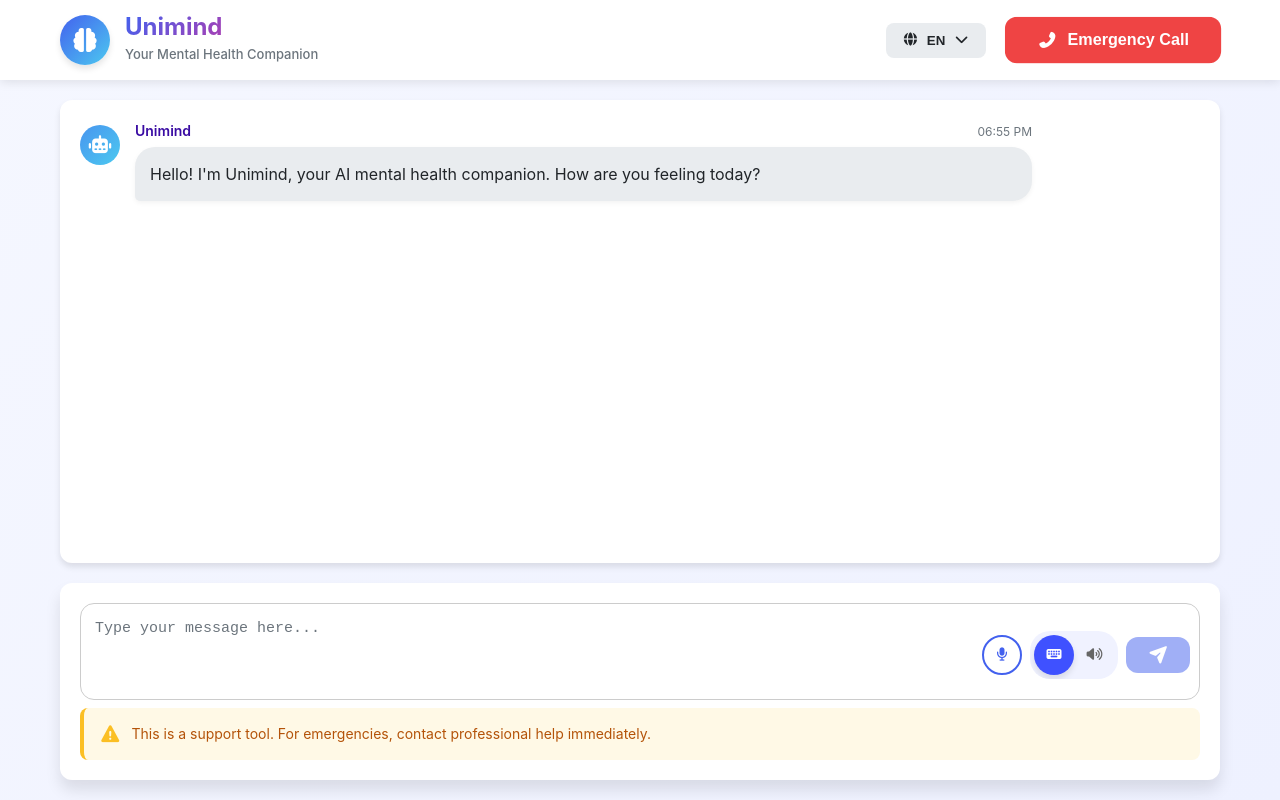
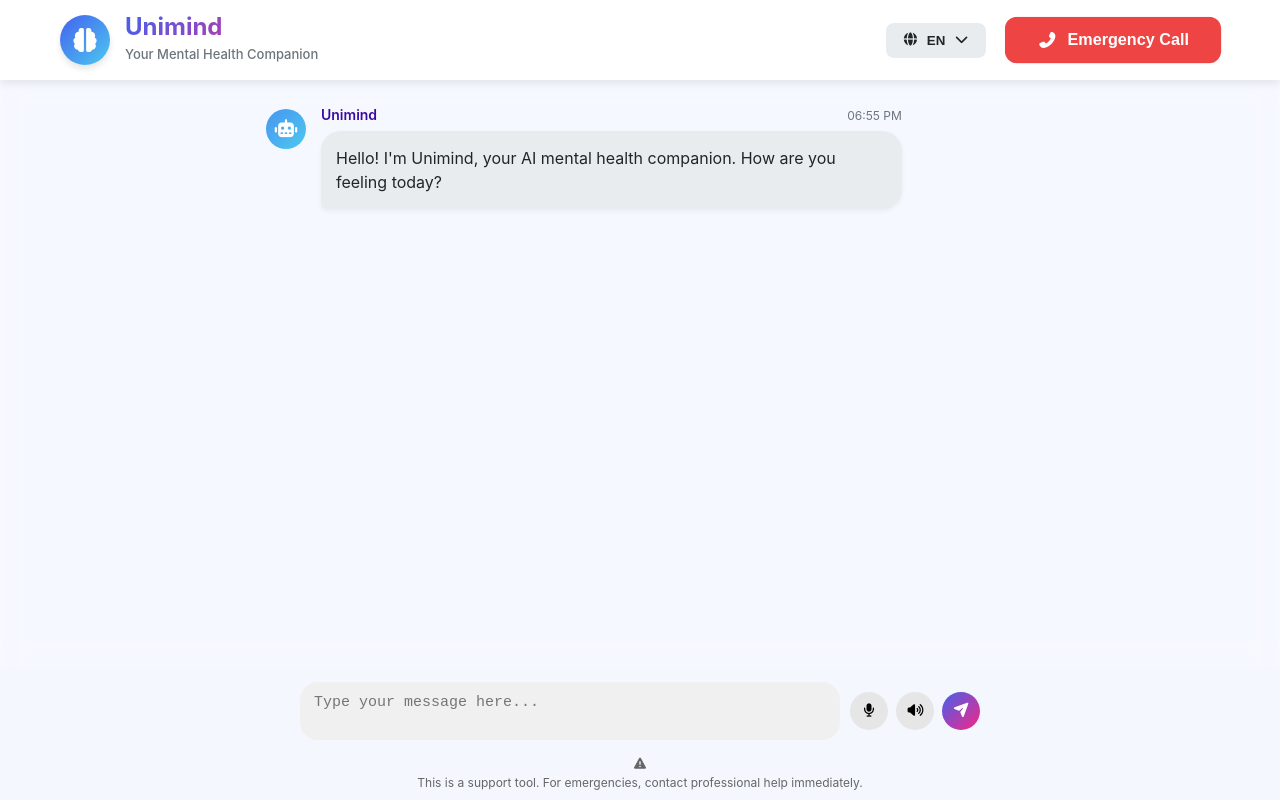
Before and after one commit to GoldifyPro/Unimind, a React (Vite) app in the folder frontend/: page /chat in a window 1280 px wide. Built offline with nearby package versions, Linux system fonts and the light colour scheme.

Commit message:
changed the layout of the whole page especially chatting area

```diff
--- a/frontend/src/components/ChatPage/ChatPage.css
+++ b/frontend/src/components/ChatPage/ChatPage.css
@@ -1,293 +1,147 @@
+:root {
+  --primary: #5b6cff;
+  --accent: #8f9bff;
+}
+
+/* Page */
 .chat-page {
+  height: 100vh;
   display: flex;
   flex-direction: column;
-  height: 100vh;
-  background: linear-gradient(135deg, #f5f7ff 0%, #eef1ff 100%);
 }
 
+/* Container */
 .chat-container {
   flex: 1;
   display: flex;
   flex-direction: column;
-  max-width: 1200px;
-  width: 100%;
-  margin: 0 auto;
-  padding: 20px;
-  overflow: hidden;
+  position: relative;
 }
 
+/* Chat background (glass effect) */
 .chat-messages {
   flex: 1;
   overflow-y: auto;
-  padding: 20px;
-  background: white;
-  border-radius: var(--radius);
-  box-shadow: var(--shadow);
-  margin-bottom: 20px;
+  background: rgba(255, 255, 255, 0.15);
+  backdrop-filter: blur(12px);
+
+  /* 👇 faded visible border */
+  border-left: 1px solid rgba(255, 255, 255, 0.25);
+  border-right: 1px solid rgba(255, 255, 255, 0.25);
+
+  padding: 24px 0;
+}
+
+.chat-messages-inner {
+  max-width: 780px;          /* controls message width */
+  margin: 0 auto;            /* centers horizontally */
+  padding: 0 16px;           /* small side padding */
   display: flex;
   flex-direction: column;
-  gap: 20px;
+  gap: 12px;
+}
+/* Scrollbar at FAR RIGHT */
+.chat-messages::-webkit-scrollbar {
+  width: 8px;
 }
 
+.chat-messages::-webkit-scrollbar-thumb {
+  background: rgba(90, 90, 90, 0.3);
+  border-radius: 10px;
+}
+
+/* Thinking */
 .thinking-indicator {
   display: flex;
   align-items: center;
-  gap: 15px;
-  padding: 15px 20px;
-  background: var(--gray-light);
-  border-radius: var(--radius);
-  align-self: flex-start;
-  max-width: 250px;
+  gap: 6px;
+  color: #555;
 }
 
-.thinking-dots {
+/* INPUT AREA */
+.chat-input-wrapper {
   display: flex;
-  gap: 5px;
+  justify-content: center;
+  padding: 14px;
 }
 
-.thinking-dots span {
-  width: 8px;
-  height: 8px;
-  border-radius: 50%;
-  background: var(--primary);
-  animation: thinking 1.5s infinite ease-in-out;
+/* Small centered container (almost invisible) */
+.chat-input-glass {
+  width: 100%;
+  max-width: 680px;
+  display: flex;
+  align-items: center;
+  gap: 10px;
 }
 
-.thinking-dots span:nth-child(2) {
-  animation-delay: 0.2s;
+/* Textarea */
+.chat-textarea {
+  flex: 1;
+  background: #f0f0f0;
+  border: none;
+  border-radius: 18px;
+  padding: 12px 14px;
+  resize: none;
+  font-size: 15px;
+  outline: none;
 }
 
-.thinking-dots span:nth-child(3) {
-  animation-delay: 0.4s;
+/* Actions OUTSIDE textarea */
+.chat-actions {
+  display: flex;
+  gap: 8px;
 }
 
-.thinking-indicator p {
-  color: var(--gray);
-  font-weight: 500;
-  margin: 0;
-}
-
-.chat-input-area {
-  background: white;
-  border-radius: var(--radius);
-  box-shadow: var(--shadow-lg);
-  padding: 20px;
-}
-
-.input-controls {
-  display: flex;
-  gap: 10px;
-  margin-bottom: 15px;
-  align-items: center;
-}
-
-.file-upload-btn {
-  position: relative;
-  overflow: hidden;
-}
-
-.response-toggle {
-  display: flex;
-  background: var(--gray-light);
-  border-radius: 30px;
-  padding: 4px;
-  margin-left: auto;
-}
-
-.toggle-btn {
-  width: 40px;
-  height: 40px;
+/* Icon buttons */
+.icon-btn {
+  width: 38px;
+  height: 38px;
   border-radius: 50%;
   border: none;
-  background: transparent;
+  background: #e6e6e6;
+  cursor: pointer;
   display: flex;
   align-items: center;
   justify-content: center;
-  cursor: pointer;
-  transition: var(--transition);
-  color: var(--gray);
 }
 
-.toggle-btn.active {
-  background: white;
-  color: var(--primary);
-  box-shadow: var(--shadow);
+.icon-btn.active {
+  background: var(--primary);
+  color: white;
 }
 
-.toggle-btn:hover {
-  color: var(--primary);
+.icon-btn.recording {
+  background: #ff4d4f;
+  color: white;
 }
 
-.text-input-container {
-  position: relative;
-  width: 100%;
+.icon-btn.send {
+  background: linear-gradient(135deg, var(--primary), var(--accent));
+  color: white;
 }
 
-.chat-textarea {
-  width: 100%;
-  resize: none;
-  padding: 14px 160px 14px 14px; /* RIGHT padding is IMPORTANT */
-  border-radius: 14px;
-  border: 1px solid #ccc;
-  font-size: 15px;
-  line-height: 1.5;
-  outline: none;
+/* Disclaimer */
+.chat-disclaimer {
+  text-align: center;
+  font-size: 12px;
+  color: #666;
+  padding-bottom: 8px;
 }
 
-/* Right controls inside textarea */
-.input-right-controls {
-  position: absolute;
-  top: 50%;
-  right: 10px;
-  transform: translateY(-50%);
-  display: flex;
-  align-items: center;
-  gap: 8px;
-}
-.chat-textarea:focus {
-  border-color: #5b6cff;
-}
-
-.chat-textarea::placeholder {
-  color: var(--gray);
-}
-/* Icon buttons */
-.btn-icon {
-  width: 36px;
-  height: 36px;
-  border-radius: 50%;
-  border: none;
-  display: flex;
-  align-items: center;
-  justify-content: center;
-  cursor: pointer;
-}
-
-.btn-danger {
-  background: #ff4d4f;
-  color: #fff;
-}
-.btn-secondary {
-  background: #e4e7ff;
-  color: #3f51ff;
+@media (min-width: 1400px) {
+  .chat-messages-inner {
+    max-width: 820px;
+  }
 }
 
 
-/* Toggle buttons */
-.response-toggle {
-  display: flex;
-  background: #f0f2ff;
-  border-radius: 20px;
-  overflow: hidden;
-}
-
-.toggle-btn {
-  border: none;
-  padding: 6px 8px;
-  cursor: pointer;
-  background: transparent;
-  color: #666;
-}
-
-.toggle-btn.active {
-  background: #3f51ff;
-  color: white;
-}
-
-.send-btn {
-  width: 36px;
-  height: 36px;
-  border-radius: 50%;
-  padding: 0;
-}
-.send-btn:disabled {
-  opacity: 0.5;
-  cursor: not-allowed;
-}
-
-.input-footer {
-  display: flex;
-  justify-content: space-between;
-  align-items: center;
-  margin-bottom: 15px;
-  font-size: 14px;
-  color: var(--gray);
-}
-
-.recording-indicator {
-  display: flex;
-  align-items: center;
-  gap: 10px;
-  transition: var(--transition);
-}
-
-.recording-pulse {
-  width: 12px;
-  height: 12px;
-  border-radius: 50%;
-  background: var(--danger);
-  animation: pulse 1s infinite;
-}
-
-.response-type-indicator {
-  display: flex;
-  align-items: center;
-  gap: 5px;
-}
-
-.response-type {
-  font-weight: 600;
-  color: var(--primary);
-}
-
-.chat-disclaimer {
-  display: flex;
-  gap: 10px;
-  align-items: flex-start;
-  padding: 15px;
-  background: #fff9e6;
-  border-radius: var(--radius-sm);
-  border-left: 4px solid var(--warning);
-}
-
-.chat-disclaimer i {
-  color: var(--warning);
-  font-size: 18px;
-  margin-top: 2px;
-}
-
-.chat-disclaimer p {
-  margin: 0;
-  font-size: 14px;
-  color: #b45309;
-}
-
+/* RESPONSIVE */
 @media (max-width: 768px) {
-  .chat-container {
-    padding: 10px;
+  .chat-messages {
+    padding: 16px;
   }
 
-  .chat-messages {
-    padding: 15px;
-  }
-
-  .input-controls {
-    flex-wrap: wrap;
-  }
-
-  .text-input-container {
-    flex-direction: column;
-  }
-
-  .send-btn {
-    width: 100%;
-    height: 50px;
-    border-radius: var(--radius);
-  }
-
-  .input-footer {
-    flex-direction: column;
-    gap: 10px;
-    align-items: flex-start;
+  .chat-input-glass {
+    max-width: 100%;
   }
 }
--- a/frontend/src/components/ChatPage/ChatPage.jsx
+++ b/frontend/src/components/ChatPage/ChatPage.jsx
@@ -19,7 +19,6 @@ const ChatPage = () => {
     setResponseType,
     handleSendMessage,
     handleVoiceInput,
-    // handleFileUpload,
     handleKeyPress,
     handleEmergencyCall,
     openEmergencyModal,
@@ -28,11 +27,8 @@ const ChatPage = () => {
 
   return (
     <div className="chat-page">
-      <Navbar
-        onEmergencyClick={openEmergencyModal}
-      />
+      <Navbar onEmergencyClick={openEmergencyModal} />
 
-      {/* Emergency Modal */}
       {emergencyModal && (
         <EmergencyModal
           onEmergencyCall={handleEmergencyCall}
@@ -41,104 +37,85 @@ const ChatPage = () => {
       )}
 
       <div className="chat-container">
-        {/* Chat Messages Area */}
+        {/* Messages */}
         <div className="chat-messages">
+          <div className="chat-messages-inner">
             {messages.map(message => (
-            <Message
-              key={message.id}
-              message={message}
-            />
+              <Message key={message.id} message={message} />
             ))}
 
-          {/* Thinking Indicator */}
             {isThinking && (
               <div className="thinking-indicator">
-              <div className="thinking-dots">
-                <span></span>
-                <span></span>
-                <span></span>
-              </div>
-              <p>{language === 'english' ? 'Unimind is thinking...' : 'Unimind anafikiria...'}</p>
+                <span></span><span></span><span></span>
+                <p>
+                  {language === 'english'
+                    ? 'Unimind is thinking...'
+                    : 'Unimind anafikiria...'}
+                </p>
               </div>
             )}
 
             <div ref={messagesEndRef} />
           </div>
+        </div>
 
-        {/* Chat Input Area */}
-        <div className="chat-input-area">
 
-          {/* Text Input */}
-         {/* Text Input */}
-<div className="text-input-container">
-  {/* Textarea */}
+        {/* Input Area */}
+        <div className="chat-input-wrapper">
+          <div className="chat-input-glass">
             <textarea
               className="chat-textarea"
-    placeholder={language === 'english'
-      ? "Type your message here..."
-      : "Andika ujumbe wako hapa..."}
+              placeholder={
+                language === 'english'
+                  ? 'Type your message here...'
+                  : 'Andika ujumbe wako hapa...'
+              }
               value={inputText}
               onChange={(e) => setInputText(e.target.value)}
               onKeyPress={handleKeyPress}
-    rows="3"
+              rows="2"
             />
 
-  {/* Right-side controls INSIDE input box */}
-  <div className="input-right-controls">
-    {/* Voice Input */}
+            {/* OUTSIDE textarea – right side */}
+            <div className="chat-actions">
               <button
-      className={`btn-icon ${isRecording ? 'btn-danger' : 'btn-secondary'}`}
+                className={`icon-btn ${isRecording ? 'recording' : ''}`}
                 onClick={handleVoiceInput}
                 type="button"
               >
-      <i className={`fas ${isRecording ? 'fa-stop' : 'fa-microphone'}`}></i>
-    </button>
-
-    {/* Response Type Toggle */}
-    <div className="response-toggle">
-      <button
-        className={`toggle-btn ${responseType === 'text' ? 'active' : ''}`}
-        onClick={() => setResponseType('text')}
-        type="button"
-        title={language === 'english' ? 'Text Response' : 'Jibu la Maandishi'}
-      >
-        <i className="fas fa-keyboard"></i>
+                <i className={`fas ${isRecording ? 'fa-stop' : 'fa-microphone'}`} />
               </button>
 
               <button
-        className={`toggle-btn ${responseType === 'voice' ? 'active' : ''}`}
-        onClick={() => setResponseType('voice')}
+                className={`icon-btn ${responseType === 'voice' ? 'active' : ''}`}
+                onClick={() => setResponseType(
+                  responseType === 'text' ? 'voice' : 'text'
+                )}
                 type="button"
-        title={language === 'english' ? 'Voice Response' : 'Jibu la Sauti'}
               >
-        <i className="fas fa-volume-up"></i>
+                <i className="fas fa-volume-up" />
               </button>
-    </div>
 
-    {/* Send Button */}
               <button
-      className="btn btn-primary send-btn"
+                className="icon-btn send"
                 onClick={handleSendMessage}
                 disabled={!inputText.trim()}
                 type="button"
               >
-      <i className="fas fa-paper-plane"></i>
+                <i className="fas fa-paper-plane" />
               </button>
             </div>
           </div>
+        </div>
 
-
-
-
-          {/* Chat Disclaimer */}
+        {/* Disclaimer */}
         <div className="chat-disclaimer">
           <i className="fas fa-exclamation-triangle"></i>
           <p>
             {language === 'english'
-                ? "This is a support tool. For emergencies, contact professional help immediately."
-                : "Hii ni zana ya usaidizi. Kwa dharura, wasiliana na msaada wa kitaalam mara moja."}
+              ? 'This is a support tool. For emergencies, contact professional help immediately.'
+              : 'Hii ni zana ya usaidizi. Kwa dharura, wasiliana na msaada wa kitaalam mara moja.'}
           </p>
-          </div>
         </div>
       </div>
     </div>
```
Lines whose indentation alone changed are shown as unchanged.
